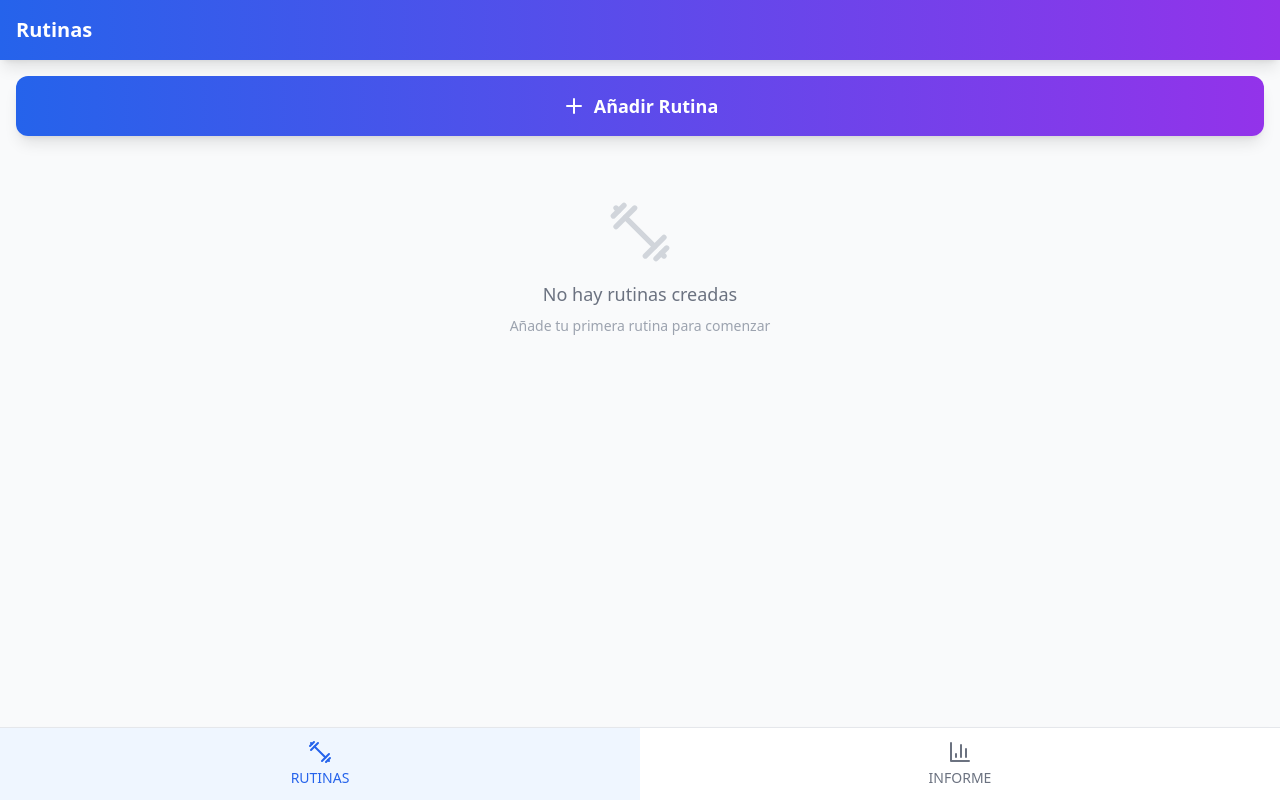
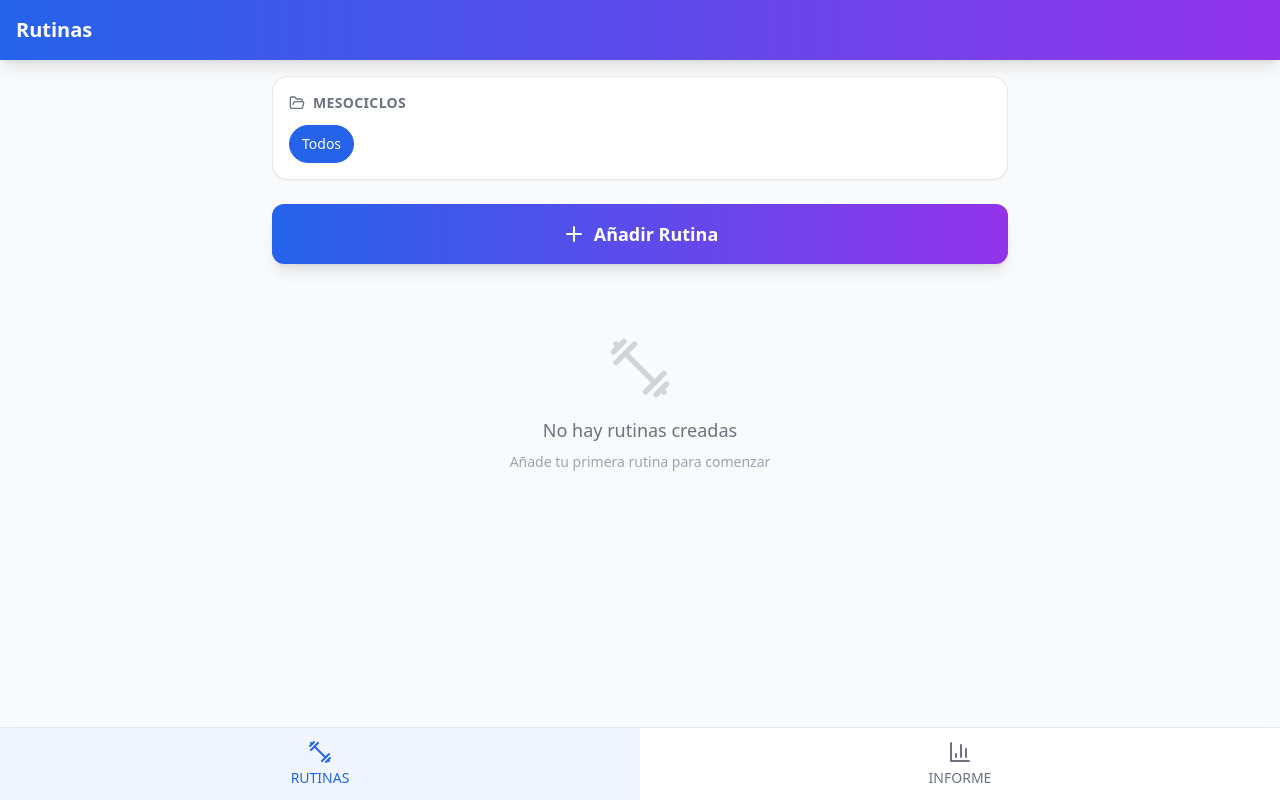
Before and after one commit to Samuelvr17/AppGym, a React (Vite) app: page / in a window 1280 px wide. Built offline with nearby package versions, Linux system fonts and the light colour scheme.

Commit message:
Add mesocycle filters and previous week workout history

```diff
--- a/src/App.tsx
+++ b/src/App.tsx
@@ -1,4 +1,4 @@
-import React, { useState } from 'react';
+import React, { useMemo, useState, useEffect } from 'react';
 import { Header } from './components/Header';
 import { Navigation } from './components/Navigation';
 import { RoutineList } from './components/RoutineList';
@@ -19,6 +19,48 @@ function App() {
   const [activeTab, setActiveTab] = useState<'routines' | 'history'>('routines');
   const [selectedRoutine, setSelectedRoutine] = useState<Routine | null>(null);
   const [selectedWorkout, setSelectedWorkout] = useState<Workout | null>(null);
+  const [selectedMesocycle, setSelectedMesocycle] = useState<string>('all');
+
+  useEffect(() => {
+    const needsUpdate = routines.some((routine) => !routine.mesocycle);
+    if (needsUpdate) {
+      setRoutines(
+        routines.map((routine) =>
+          routine.mesocycle ? routine : { ...routine, mesocycle: 'General' }
+        )
+      );
+    }
+  }, [routines, setRoutines]);
+
+  const routinesWithDefaults = useMemo(
+    () =>
+      routines.map((routine) => ({
+        ...routine,
+        mesocycle: routine.mesocycle || 'General',
+      })),
+    [routines]
+  );
+
+  const mesocycles = useMemo(() => {
+    const unique = new Set<string>();
+    routinesWithDefaults.forEach((routine) => unique.add(routine.mesocycle));
+    return Array.from(unique);
+  }, [routinesWithDefaults]);
+
+  useEffect(() => {
+    if (selectedMesocycle !== 'all' && !mesocycles.includes(selectedMesocycle)) {
+      setSelectedMesocycle('all');
+    }
+  }, [mesocycles, selectedMesocycle]);
+
+  const filteredRoutines = useMemo(() => {
+    if (selectedMesocycle === 'all') {
+      return routinesWithDefaults;
+    }
+    return routinesWithDefaults.filter(
+      (routine) => routine.mesocycle === selectedMesocycle
+    );
+  }, [routinesWithDefaults, selectedMesocycle]);
 
   const handleCreateRoutine = () => {
     setCurrentScreen('create-routine');
@@ -54,6 +96,24 @@ function App() {
     setWorkouts([...workouts, workout]);
     setCurrentScreen('routines');
     setSelectedRoutine(null);
+  };
+
+  const handleDeleteRoutine = (routineId: string) => {
+    setRoutines(routines.filter((routine) => routine.id !== routineId));
+    setWorkouts(workouts.filter((workout) => workout.routineId !== routineId));
+    setCurrentScreen('routines');
+    setSelectedRoutine(null);
+  };
+
+  const getLastWorkoutForRoutine = (routineId: string): Workout | undefined => {
+    const routineWorkouts = workouts
+      .filter((workout) => workout.routineId === routineId)
+      .sort(
+        (a, b) =>
+          new Date(b.date).getTime() - new Date(a.date).getTime()
+      );
+
+    return routineWorkouts[0];
   };
 
   const handleSelectWorkout = (workout: Workout) => {
@@ -126,10 +186,13 @@ function App() {
         onBack={shouldShowBack() ? handleBack : undefined}
       />
 
-      <main className="pt-0">
+      <main className="pt-0 max-w-3xl mx-auto w-full">
         {currentScreen === 'routines' && (
           <RoutineList
-            routines={routines}
+            routines={filteredRoutines}
+            mesocycles={mesocycles}
+            selectedMesocycle={selectedMesocycle}
+            onSelectMesocycle={setSelectedMesocycle}
             onCreateRoutine={handleCreateRoutine}
             onSelectRoutine={handleSelectRoutine}
           />
@@ -137,6 +200,7 @@ function App() {
 
         {currentScreen === 'create-routine' && (
           <CreateRoutine
+            availableMesocycles={mesocycles}
             onSave={handleSaveRoutine}
             onCancel={handleBack}
           />
@@ -145,6 +209,7 @@ function App() {
         {currentScreen === 'edit-routine' && selectedRoutine && (
           <CreateRoutine
             routine={selectedRoutine}
+            availableMesocycles={mesocycles}
             onSave={handleSaveRoutine}
             onCancel={handleBack}
           />
@@ -155,12 +220,14 @@ function App() {
             routine={selectedRoutine}
             onStartWorkout={handleStartWorkout}
             onEditRoutine={handleEditRoutine}
+            onDeleteRoutine={handleDeleteRoutine}
           />
         )}
 
         {currentScreen === 'workout-session' && selectedRoutine && (
           <WorkoutSession
             routine={selectedRoutine}
+            previousWorkout={getLastWorkoutForRoutine(selectedRoutine.id)}
             onSaveWorkout={handleSaveWorkout}
             onCancel={handleBack}
           />
--- a/src/components/CreateRoutine.tsx
+++ b/src/components/CreateRoutine.tsx
@@ -5,20 +5,29 @@ import { generateId } from '../utils/storage';
 
 interface CreateRoutineProps {
   routine?: Routine;
+  availableMesocycles: string[];
   onSave: (routine: Routine) => void;
   onCancel: () => void;
 }
 
-export function CreateRoutine({ routine, onSave, onCancel }: CreateRoutineProps) {
+export function CreateRoutine({ routine, availableMesocycles, onSave, onCancel }: CreateRoutineProps) {
   const [routineName, setRoutineName] = useState('');
+  const [mesocycle, setMesocycle] = useState('');
   const [exercises, setExercises] = useState<Exercise[]>([]);
 
   useEffect(() => {
     if (routine) {
       setRoutineName(routine.name);
+      setMesocycle(routine.mesocycle);
       setExercises(routine.exercises);
     }
   }, [routine]);
+
+  useEffect(() => {
+    if (!routine && !mesocycle && availableMesocycles.length > 0) {
+      setMesocycle(availableMesocycles[0]);
+    }
+  }, [routine, mesocycle, availableMesocycles]);
 
   const addExercise = () => {
     const newExercise: Exercise = {
@@ -102,6 +111,7 @@ export function CreateRoutine({ routine, onSave, onCancel }: CreateRoutineProps)
     const newRoutine: Routine = {
       id: routine?.id || generateId(),
       name: routineName,
+      mesocycle: mesocycle.trim() || 'General',
       exercises,
       createdAt: routine?.createdAt || new Date().toISOString(),
     };
@@ -111,6 +121,25 @@ export function CreateRoutine({ routine, onSave, onCancel }: CreateRoutineProps)
 
   return (
     <div className="p-4 pb-20">
+      <div className="mb-6">
+        <label className="block text-sm font-medium text-gray-700 mb-2">
+          Mesociclo
+        </label>
+        <input
+          type="text"
+          value={mesocycle}
+          onChange={(e) => setMesocycle(e.target.value)}
+          list="mesocycle-options"
+          className="w-full px-4 py-3 border border-gray-300 rounded-xl focus:ring-2 focus:ring-blue-500 focus:border-transparent"
+          placeholder="Ej: Mesociclo 1"
+        />
+        <datalist id="mesocycle-options">
+          {availableMesocycles.map((option) => (
+            <option key={option} value={option} />
+          ))}
+        </datalist>
+      </div>
+
       <div className="mb-6">
         <label className="block text-sm font-medium text-gray-700 mb-2">
           Nombre de la Rutina
--- a/src/components/RoutineList.tsx
+++ b/src/components/RoutineList.tsx
@@ -1,17 +1,50 @@
 import React from 'react';
-import { Plus, Dumbbell } from 'lucide-react';
+import { Plus, Dumbbell, FolderOpen } from 'lucide-react';
 import { Routine } from '../types';
 
 interface RoutineListProps {
   routines: Routine[];
+  mesocycles: string[];
+  selectedMesocycle: string;
+  onSelectMesocycle: (mesocycle: string) => void;
   onCreateRoutine: () => void;
   onSelectRoutine: (routine: Routine) => void;
 }
 
-export function RoutineList({ routines, onCreateRoutine, onSelectRoutine }: RoutineListProps) {
+export function RoutineList({
+  routines,
+  mesocycles,
+  selectedMesocycle,
+  onSelectMesocycle,
+  onCreateRoutine,
+  onSelectRoutine,
+}: RoutineListProps) {
+  const options = ['all', ...mesocycles];
+
   return (
-    <div className="p-4 pb-20">
-      <div className="mb-4">
+    <div className="p-4 pb-24 space-y-6">
+      <div className="bg-white border border-gray-200 rounded-2xl p-4 shadow-sm">
+        <h2 className="text-sm font-semibold text-gray-500 uppercase tracking-wide mb-3 flex items-center">
+          <FolderOpen className="w-4 h-4 mr-2" /> Mesociclos
+        </h2>
+        <div className="flex flex-wrap gap-2">
+          {options.map((option) => (
+            <button
+              key={option}
+              onClick={() => onSelectMesocycle(option)}
+              className={`px-3 py-2 rounded-full text-sm font-medium transition-colors border ${
+                selectedMesocycle === option
+                  ? 'bg-blue-600 text-white border-blue-600'
+                  : 'bg-gray-100 text-gray-600 border-transparent hover:bg-gray-200'
+              }`}
+            >
+              {option === 'all' ? 'Todos' : option}
+            </button>
+          ))}
+        </div>
+      </div>
+
+      <div>
         <button
           onClick={onCreateRoutine}
           className="w-full bg-gradient-to-r from-blue-600 to-purple-600 text-white py-4 px-6 rounded-xl font-semibold text-lg shadow-lg hover:shadow-xl transform hover:scale-105 transition-all duration-200 flex items-center justify-center"
@@ -25,7 +58,11 @@ export function RoutineList({ routines, onCreateRoutine, onSelectRoutine }: Rout
         <div className="text-center py-12">
           <Dumbbell className="w-16 h-16 text-gray-300 mx-auto mb-4" />
           <p className="text-gray-500 text-lg">No hay rutinas creadas</p>
-          <p className="text-gray-400 text-sm mt-2">Añade tu primera rutina para comenzar</p>
+          <p className="text-gray-400 text-sm mt-2">
+            {selectedMesocycle === 'all'
+              ? 'Añade tu primera rutina para comenzar'
+              : 'No hay rutinas en este mesociclo todavía'}
+          </p>
         </div>
       ) : (
         <div className="space-y-3">
@@ -36,9 +73,14 @@ export function RoutineList({ routines, onCreateRoutine, onSelectRoutine }: Rout
               className="w-full bg-white border border-gray-200 rounded-xl p-4 text-left shadow-sm hover:shadow-md transition-shadow"
             >
               <h3 className="font-semibold text-gray-900 text-lg">{routine.name}</h3>
-              <p className="text-gray-500 text-sm mt-1">
-                {routine.exercises.length} ejercicios
-              </p>
+              <div className="flex flex-col sm:flex-row sm:items-center sm:justify-between sm:space-x-3 mt-1">
+                <p className="text-gray-500 text-sm">
+                  {routine.exercises.length} ejercicios
+                </p>
+                <span className="text-xs font-semibold text-blue-600 bg-blue-50 px-2 py-1 rounded-full mt-2 sm:mt-0">
+                  {routine.mesocycle}
+                </span>
+              </div>
             </button>
           ))}
         </div>
--- a/src/types.ts
+++ b/src/types.ts
@@ -15,6 +15,7 @@ export interface Exercise {
 export interface Routine {
   id: string;
   name: string;
+  mesocycle: string;
   exercises: Exercise[];
   createdAt: string;
 }
```
Also changed, not shown: src/components/RoutineDetail.tsx (+20 -7 lines), src/components/WorkoutSession.tsx (+43 -107 lines).
